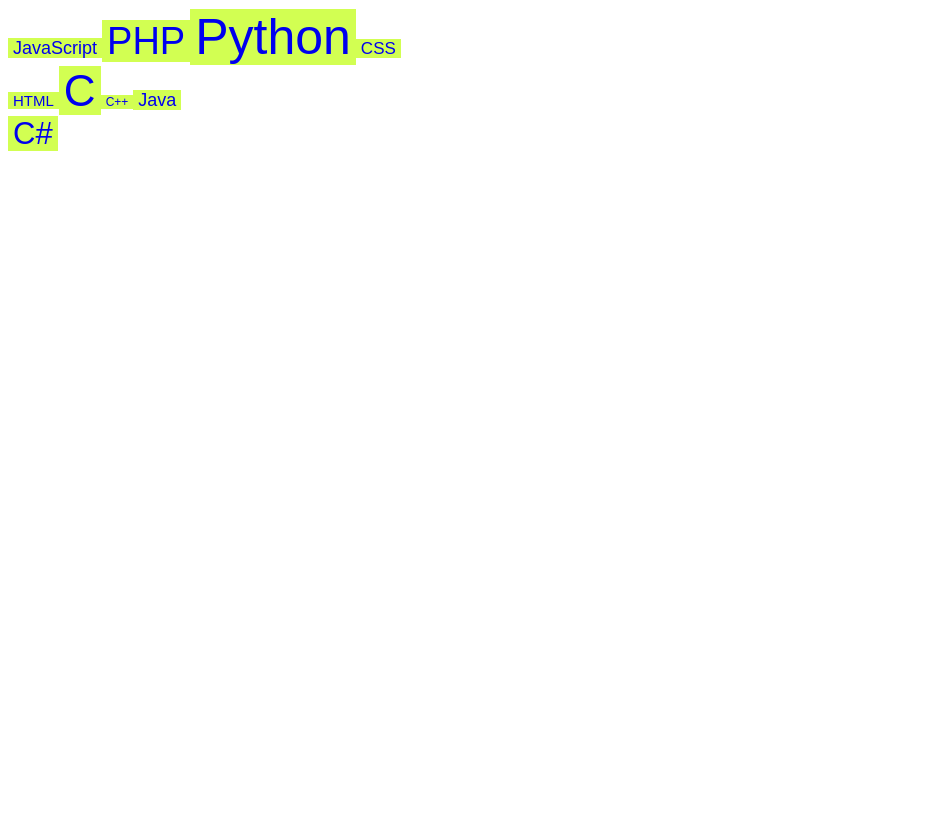
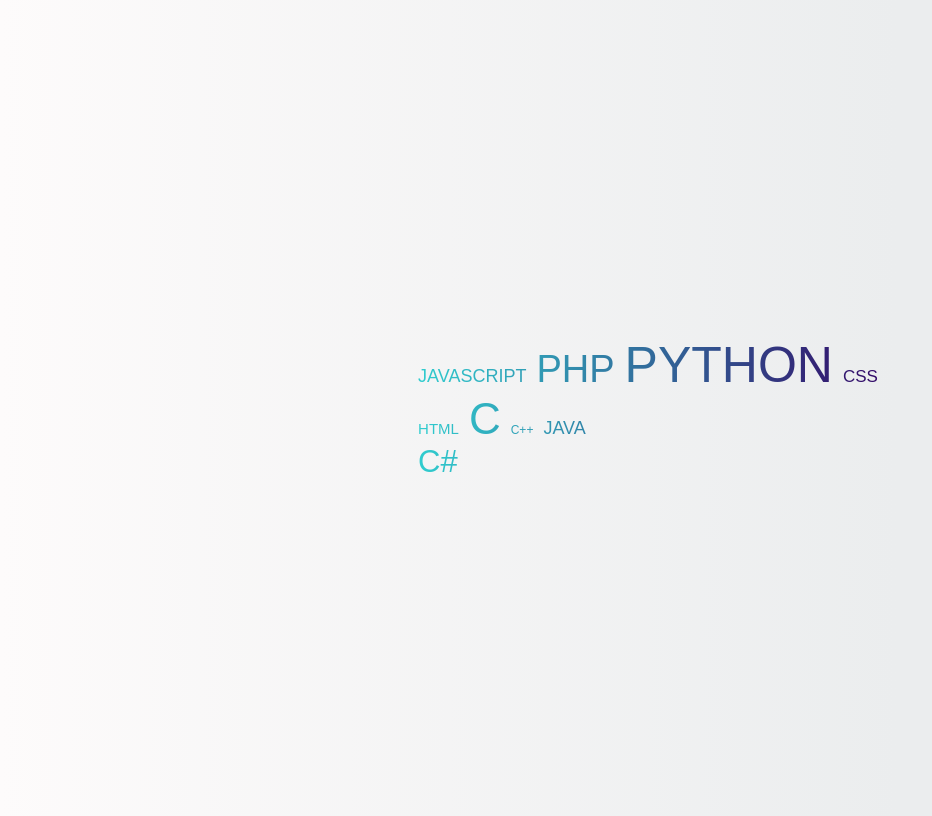
Before and after one commit to pkindalov/SimpleCloudTagsCreator, a plain HTML site: page index.html in a window 1280 px wide. Shown: the whole page, without its empty margins (0-932 px from the left). Drawn offline with Linux system fonts and the light colour scheme.

Commit message:
Added screenshots. Separate css styles in new file - styles.css

```diff
--- a/SimpleCloudTagsCreator.js
+++ b/SimpleCloudTagsCreator.js
@@ -8,9 +8,9 @@ class SimpleCloudTagsCreator {
         this.defaultTagStyles = {
             'padding-left': '5px',
             'padding-right': '5px',
-            'font-family': 'Arial',
-            'text-decoration': 'none',
-            'background': 'rgba(210, 255, 82, 1)',
+            // 'font-family': 'Arial',
+            // 'text-decoration': 'none',
+            // 'background': 'rgba(210, 255, 82, 1)',
         };
         // this.tagLinks = null;
         this.errors = {
--- a/index.html
+++ b/index.html
@@ -6,10 +6,11 @@
     <meta name="viewport" content="width=device-width, initial-scale=1.0">
     <meta http-equiv="X-UA-Compatible" content="ie=edge">
     <title>CloudTag</title>
+    <link rel="stylesheet" href="styles.css" />
 </head>
 
 <body>
-    <div id="container"></div>
+    <div class="text" id="container"></div>
     <script src="SimpleCloudTagsCreator.js"></script>
     <script>
         function getRndNum(topLimit) {
@@ -35,7 +36,7 @@
         for (let tag of tags) {
             container.append(tag);
         }
-        console.log(simpleCloudTagsCreator.genTagsCloud());
+        // console.log(simpleCloudTagsCreator.genTagsCloud());
         // console.log(simpleCloudTagsCreator);
     </script>
 </body>
--- /dev/null
+++ b/styles.css
@@ -0,0 +1,25 @@
+   ::-moz-selection {
+      background-color: #C3CFE2;
+  }
+
+   ::selection {
+      background-color: #C3CFE2;
+  }
+
+  body {
+      width: 100%;
+      height: 100vh;
+      display: flex;
+      align-items: center;
+      justify-content: center;
+      background: linear-gradient(to right, #FDFBFB, #EBEDEE 70%);
+  }
+
+  .text {
+      text-transform: uppercase;
+      background: linear-gradient(to right, #30CFD0 0%, #330867 100%);
+      -webkit-background-clip: text;
+      -webkit-text-fill-color: transparent;
+      /* font-size: 20vw; */
+      font-family: "Poppins", sans-serif;
+  }
```
Also changed, not shown: example1.JPG (added), example2.JPG (added).
